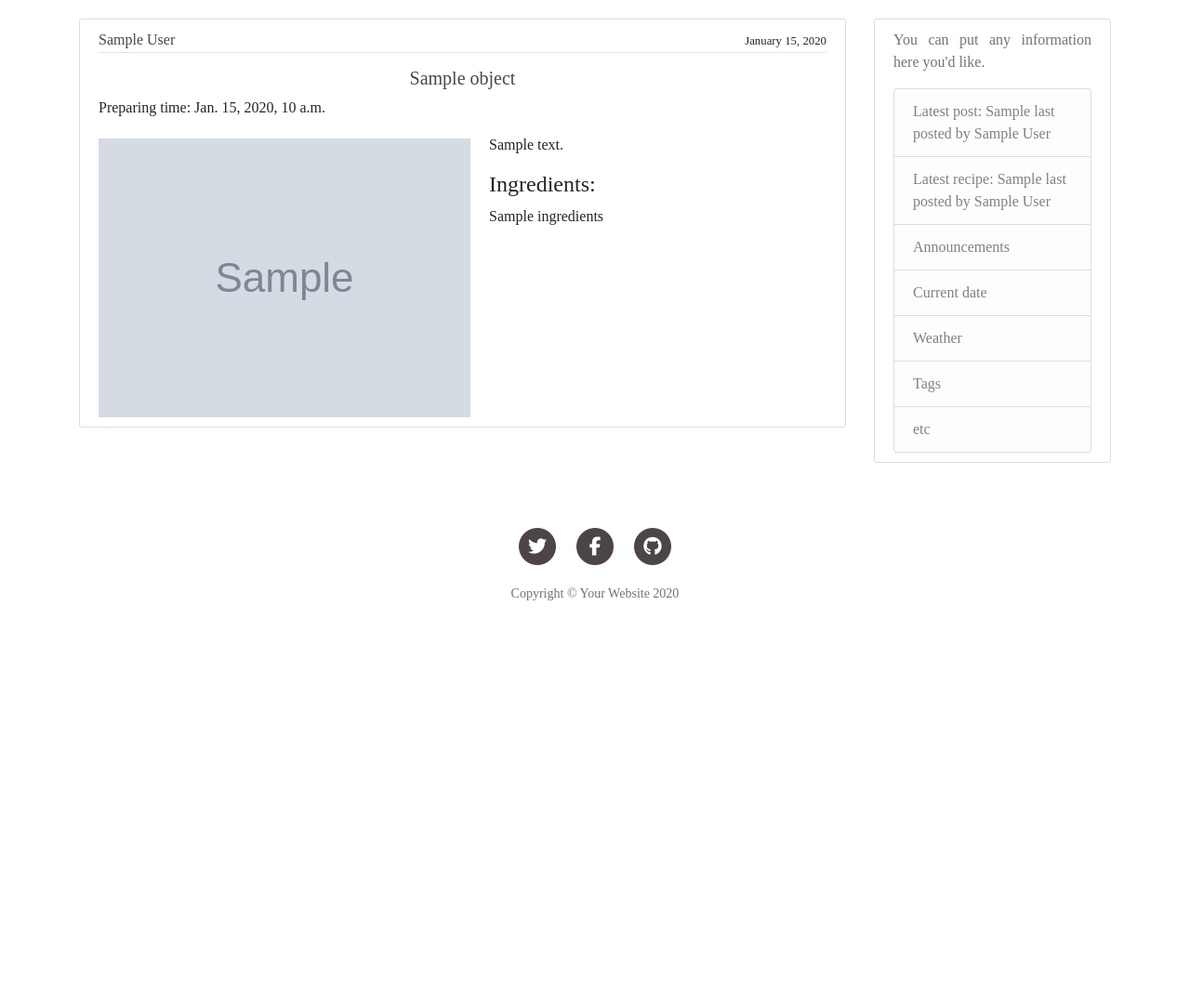
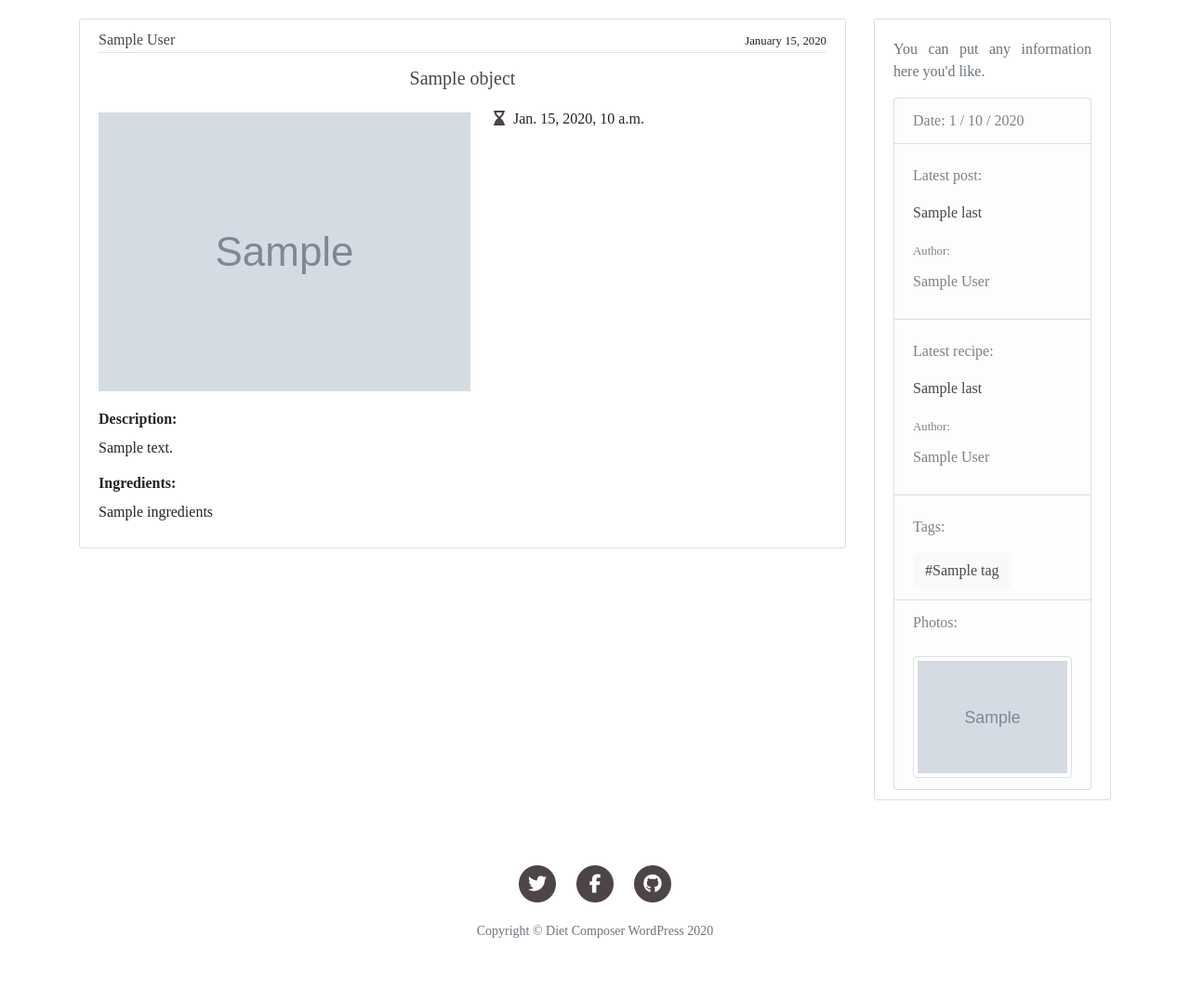
Before and after one commit to tomekmatuszewski/Diet_composer, a Django app: template apps/recipes/templates/recipes/recipe_detail.html in a window 1280 px wide. Shown: the part 154-1231 px from the top of the page at 93% size. Before the commit the page ends 800 px from the top, so only its background shows below. Run offline with Django 3.2, Linux system fonts and the light colour scheme; the template is opened without the code that fills it: most values are stand-ins (such as "Sample title", 1, 10 or a date in 2020); grey boxes marked "Sample" are stand-in pictures; some libraries are stand-ins or nearby versions.

Commit message:
tags added, new elements to sidebar

```diff
--- a/apps/recipes/context_processors.py
+++ b/apps/recipes/context_processors.py
@@ -2,4 +2,5 @@ from apps.recipes.models import Recipe
 
 
 def all_recipes(request):
-    return {"all_recipes": Recipe.objects.all()}
+    common_tags = Recipe.tags.most_common()
+    return {"all_recipes": Recipe.objects.all(), "common_tags": common_tags}
--- a/apps/recipes/models/recipe.py
+++ b/apps/recipes/models/recipe.py
@@ -3,6 +3,7 @@ from django.contrib.auth.models import User
 from django.utils import timezone
 from apps.users.utils import change_pic_size
 from django.urls import reverse
+from taggit.managers import TaggableManager
 
 
 class Category(models.Model):
@@ -23,6 +24,7 @@ class Recipe(models.Model):
     author = models.ForeignKey(User, on_delete=models.CASCADE)
     category = models.ForeignKey(Category, on_delete=models.PROTECT)
     likes = models.ManyToManyField(User, related_name="recipe_post")
+    tags = TaggableManager()
 
     @property
     def total_likes(self):
--- a/apps/recipes/static/recipes/recipes_static.css
+++ b/apps/recipes/static/recipes/recipes_static.css
@@ -1,18 +1,40 @@
 .content-section .media-body img
 {
-    float: left;
+    display: block;
     margin-right: 20px;
     margin-top: 5px;
+    float: left;
+    margin-bottom: 20px;
 
+}
+
+.content-section .article-title
+{
+    margin-bottom: 20px;
+}
+
+
+.content-section h6
+{
+    clear: both;
+    font-weight: bold;
+}
+
+.content-section .fas
+{
+    margin-left: 5px;
+    margin-right: 5px;
+    color: #4D4545;
 }
 
 .content-section p
 {
-    display: flex;
     text-align: justify;
+    margin-top: 10px;
 }
 
 .content-section .read_more
 {
-    margin-top: 30px;
+    display: block;
+    margin-top: 40px;
 }
--- a/apps/recipes/templates/recipes/recipe_detail.html
+++ b/apps/recipes/templates/recipes/recipe_detail.html
@@ -7,10 +7,12 @@
                 <span class="article-date"><small> {{ object.date_public|date:"F d, Y" }}</small></span>
             </div>
             <h5 class="article-title">{{ object.title }}</h5>
-            <p>Preparing time: {{ object.preparing_time }}</p>
             <img src="{{ object.image.url }}"/>
+            <p class="time-prep"><i class="fas fa-hourglass-end"></i>
+                {{ object.preparation_time }}</p>
+            <h6>Description: </h6>
             <p class="article-content">{{ object.description }}</p>
-            <h4>Ingredients: </h4>
+            <h6>Ingredients: </h6>
             <p class="article-content">{{ object.ingredients }}</p>
             {% if object.author == user %}
             <div class="buttons">
--- a/apps/recipes/views.py
+++ b/apps/recipes/views.py
@@ -29,7 +29,8 @@ class RecipeDetailView(DetailView):
 
 class RecipeCreateView(LoginRequiredMixin, CreateView):
     model = Recipe
-    fields = ["category", "title", "preparation_time", "description", "ingredients", "image"]
+    fields = ["category", "title", "preparation_time", "description",
+              "ingredients", "image", "tags"]
 
     def form_valid(self, form):
         form.instance.author = self.request.user
@@ -38,7 +39,8 @@ class RecipeCreateView(LoginRequiredMixin, CreateView):
 
 class RecipeUpdateView(LoginRequiredMixin, UserPassesTestMixin, UpdateView):
     model = Recipe
-    fields = ["category", "title", "preparation_time", "description", "ingredients", "image"]
+    fields = ["category", "title", "preparation_time", "description",
+              "ingredients", "image", "tags"]
 
     def form_valid(self, form):
         form.instance.author = self.request.user
--- a/mysite/settings.py
+++ b/mysite/settings.py
@@ -44,6 +44,7 @@ INSTALLED_APPS = [
     "django.contrib.staticfiles",
     "crispy_forms",
     "django_cleanup",
+    "taggit",
 ]
 
 MIDDLEWARE = [
--- /dev/null
+++ b/static/current_date.js
@@ -0,0 +1,9 @@
+function insert_current_date() {
+    let today = new Date();
+
+    let date = `${today.getDate()} / ${today.getMonth() + 1} / ${today.getFullYear()}`
+
+    document.getElementById("current-date").innerText = "Date: " + date;
+}
+
+insert_current_date();
--- a/static/main.css
+++ b/static/main.css
@@ -115,3 +115,11 @@ footer a .fa-circle
   opacity: 1;
   visibility: visible;
 }
+
+
+/* sidebar */
+
+.sidebar
+{
+
+}
--- a/templates/base.html
+++ b/templates/base.html
@@ -119,21 +119,40 @@
                         <div class="well">
                             <p class='text-muted'>You can put any information here you'd like.
                               <ul class="list-group">
+                                <li id="current-date" class="list-group-item list-group-item-light">Current date</li>
                                 <li class="list-group-item list-group-item-light">
-                                    <span>Latest post:</span>
-                                    <span>{{ all_posts.last.title }}</span>
-                                    <span>posted by {{ all_posts.last.author }}</span>
+                                    <p>Latest post:</p>
+                                    <a href="{% url 'post-detail' all_posts.last.id %}">
+                                        <p>{{ all_posts.last.title }}</p>
+                                    </a>
+                                    <small>Author: </small>
+                                    <p>{{ all_posts.last.author }}</p>
                                 </li>
                                 <li class="list-group-item list-group-item-light">
-                                    <span>Latest recipe:</span>
-                                    <span>{{ all_recipes.last.title }}</span>
-                                    <span>posted by {{ all_recipes.last.author }}</span>
+                                    <p>Latest recipe:</p>
+                                    <a href="{% url 'recipe-detail' all_recipes.last.id %}">
+                                        <p>{{ all_recipes.last.title }}</p>
+                                    </a>
+                                    <small>Author: </small>
+                                    <p>{{ all_recipes.last.author }}</p>
                                 </li>
-                                <li class="list-group-item list-group-item-light">Announcements</li>
-                                <li class="list-group-item list-group-item-light">Current date</li>
-                                <li class="list-group-item list-group-item-light">Weather</li>
-                                <li class="list-group-item list-group-item-light">Tags</li>
-                                <li class="list-group-item list-group-item-light">etc</li>
+                                <li class="list-group-item list-group-item-light">
+                                    <p>Tags: </p>
+                                    {% for tag in common_tags %}
+                                        <a class="btn btn-light" type="button" href="#">
+                                            <span>#{{ tag }}</span>
+                                        </a>
+                                    {% endfor %}
+                                </li>
+                                <li class="list-group-item list-group-item-light">Photos:
+
+                                    {% for recipe in all_recipes %}
+                                        <a href="{% url 'recipe-detail' recipe.id %}">
+                                            <img class="img-thumbnail mt-4" src="{{ recipe.image.url }}"/>
+                                        </a>
+                                    {% endfor %}
+
+                                </li>
                               </ul>
                         </div>
                     </div>
@@ -176,7 +195,7 @@
                   </a>
                 </li>
               </ul>
-              <p class="copyright text-muted">Copyright &copy; Your Website 2020</p>
+              <p class="copyright text-muted">Copyright &copy; Diet Composer WordPress 2020</p>
             </div>
           </div>
         </div>
@@ -190,6 +209,7 @@
 
     <script type="text/javascript" src="{% static 'top_nav.js' %}"></script>
     <script type="text/javascript" src="{% static 'scroll_top.js' %}"></script>
+    <script type="text/javascript" src="{% static 'current_date.js' %}"></script>
 
     </body>
 
```
Also changed, not shown: apps/recipes/migrations/0004_recipe_tags.py (added).
